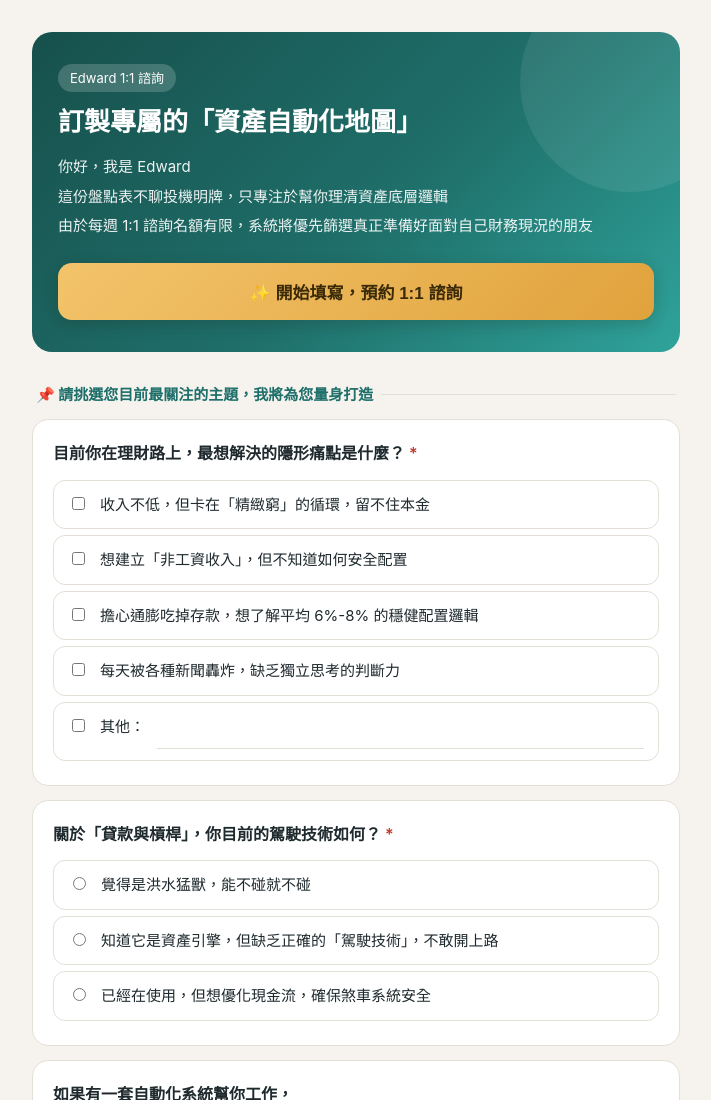
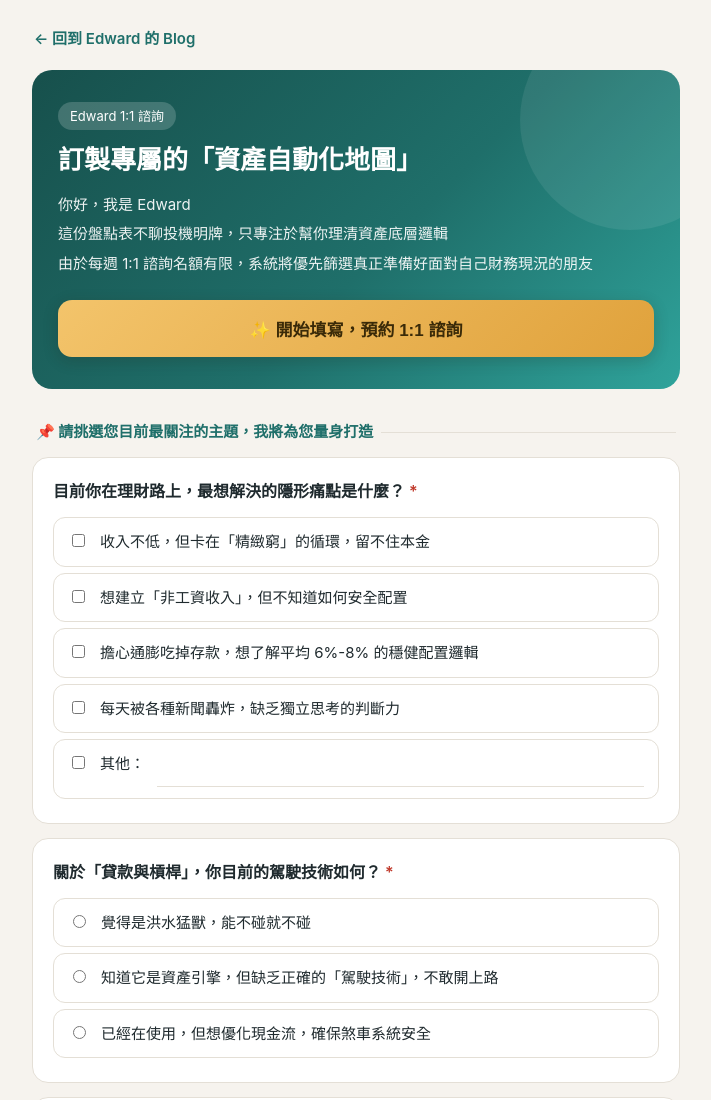
Before and after one commit to jonesgoober8433-lab/edward-consult, a plain HTML site: page index.html in a window 1280 px wide. Shown: the top 1100 px of the page, without its empty margins (284-995 px from the left). Drawn offline with Linux system fonts and the light colour scheme.

Commit message:
Add link back to blog

```diff
--- a/index.html
+++ b/index.html
@@ -9,7 +9,10 @@
 @media(prefers-color-scheme:dark){:root{--bg:#12191b;--card:#1b2427;--ink:#eef2f2;--mute:#97a5a8;--line:#2b373b;--brand:#37b3a9;--brand2:#5fd0c6;--gold:#e0ad5a}}
 *{box-sizing:border-box}
 body{margin:0;background:var(--bg);color:var(--ink);font-family:-apple-system,"PingFang TC","Noto Sans TC",sans-serif;line-height:1.7}
-.wrap{max-width:680px;margin:0 auto;padding:32px 16px 80px}
+.wrap{max-width:680px;margin:0 auto;padding:20px 16px 80px}
+.back{display:inline-flex;align-items:center;gap:6px;color:var(--brand);font-weight:600;font-size:15px;text-decoration:none;padding:6px 2px;margin-bottom:12px}
+.back:hover{text-decoration:underline}
+.backbtn{display:inline-block;margin-top:18px;padding:12px 22px;border-radius:12px;background:var(--brand);color:#fff;font-weight:700;text-decoration:none}
 .hero{background:linear-gradient(135deg,#17504c,#1f6f6a 55%,#2fa39b);color:#fff;border-radius:20px;padding:32px 26px;position:relative;overflow:hidden}
 .hero:after{content:"";position:absolute;right:-60px;top:-60px;width:220px;height:220px;border-radius:50%;background:rgba(255,255,255,.08)}
 .tag{display:inline-block;font-size:13px;background:rgba(255,255,255,.18);padding:3px 12px;border-radius:99px;margin-bottom:12px}
@@ -47,6 +50,7 @@ select{background:var(--card);border:2px solid var(--line);border-radius:10px;pa
 </head>
 <body>
 <div class="wrap">
+  <a class="back" href="https://jonesgoober8433-lab.github.io/edward-blog/">← 回到 Edward 的 Blog</a>
   <div class="hero">
     <span class="tag">Edward 1:1 諮詢</span>
     <h1>訂製專屬的「資產自動化地圖」</h1>
@@ -62,6 +66,7 @@ select{background:var(--card);border:2px solid var(--line);border-radius:10px;pa
     <div style="font-size:48px">📩</div>
     <h2>已收到你的資料</h2>
     <p>送出表單後 24 小時內，我會親自與你聯繫，為你安排 1:1 諮詢時間。</p>
+    <a class="backbtn" href="https://jonesgoober8433-lab.github.io/edward-blog/">回到 Blog 首頁</a>
   </div>
   <div class="foot">所有個資皆保密</div>
 </div>
```
